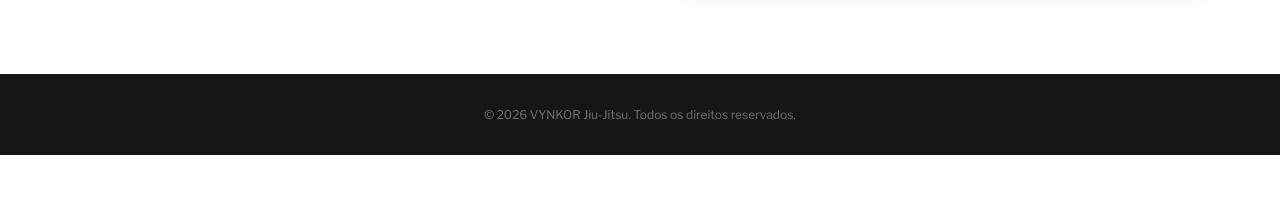
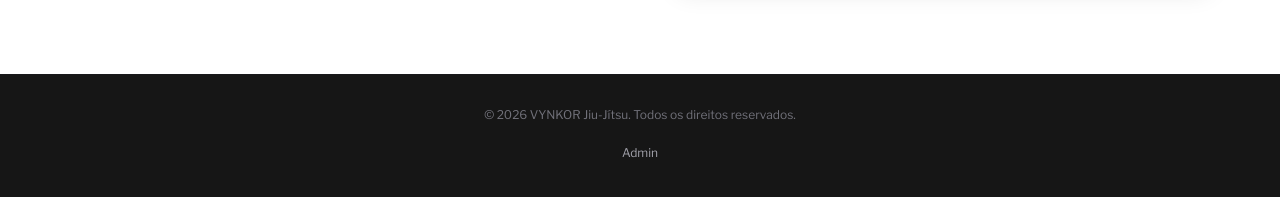
Before and after one commit to vynkorjiu/vynkor, a website: page index.html in a window 1280 px wide. Shown: the part 5893-6090 px from the top of the page. Before the commit the page ends 6048 px from the top, so only its background shows below. Drawn offline with nearby package versions, Linux system fonts and the light colour scheme.

Commit message:
Add discreet admin link to footer

```diff
--- a/index.html
+++ b/index.html
@@ -665,6 +665,7 @@
     <!-- Rodapé -->
     <footer class="bg-vynkor-dark text-zinc-500 py-8 text-center text-xs border-t border-zinc-900">
         <p>&copy; 2026 VYNKOR Jiu-Jítsu. Todos os direitos reservados.</p>
+        <a href="/admin" class="inline-flex items-center justify-center min-h-[44px] px-4 mt-2 text-zinc-400 hover:text-white focus-visible:outline focus-visible:outline-2 focus-visible:outline-offset-2 focus-visible:outline-white transition-colors">Admin</a>
     </footer>
 
     <!-- Chatbot Virtual de IA -->
```
